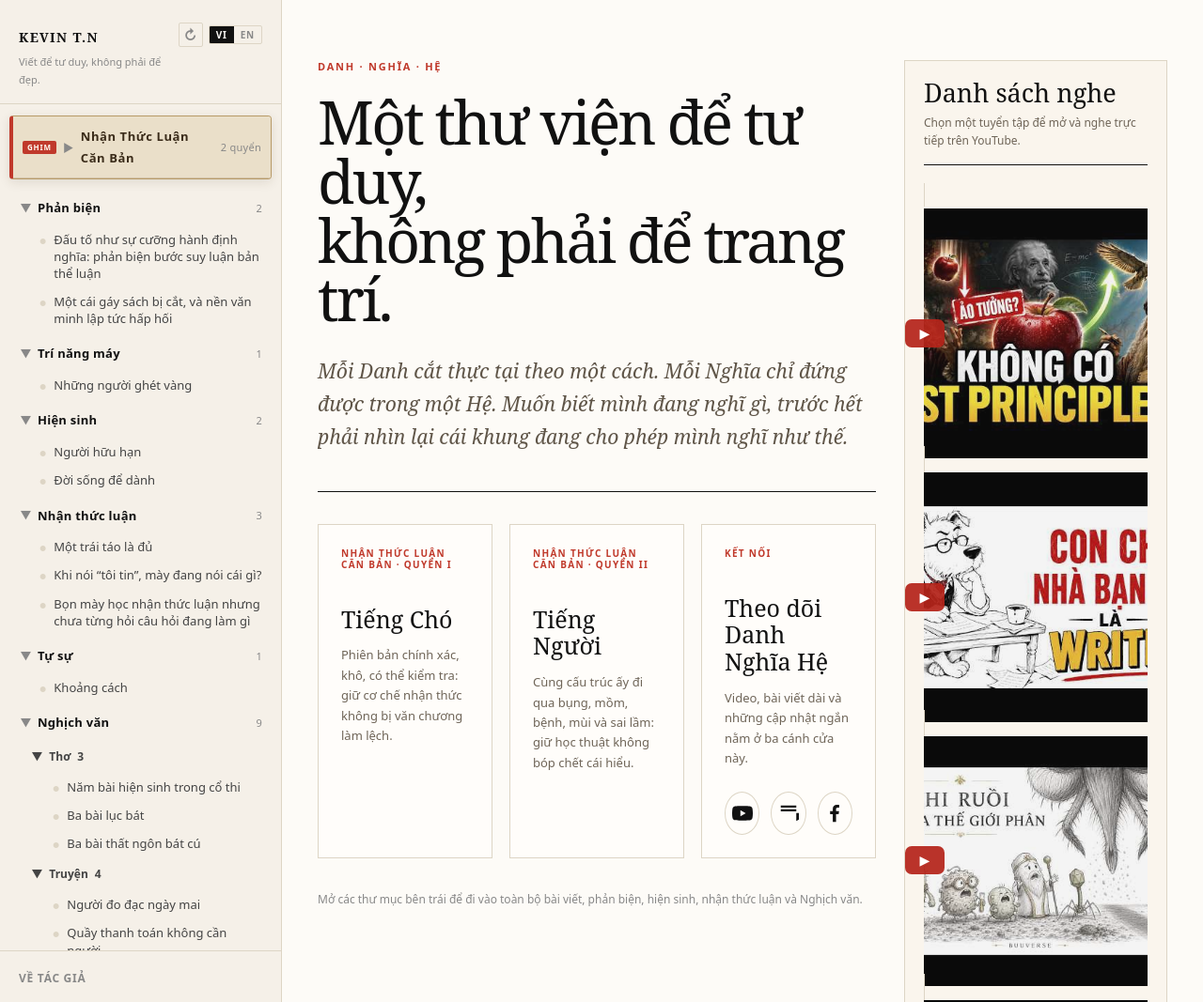
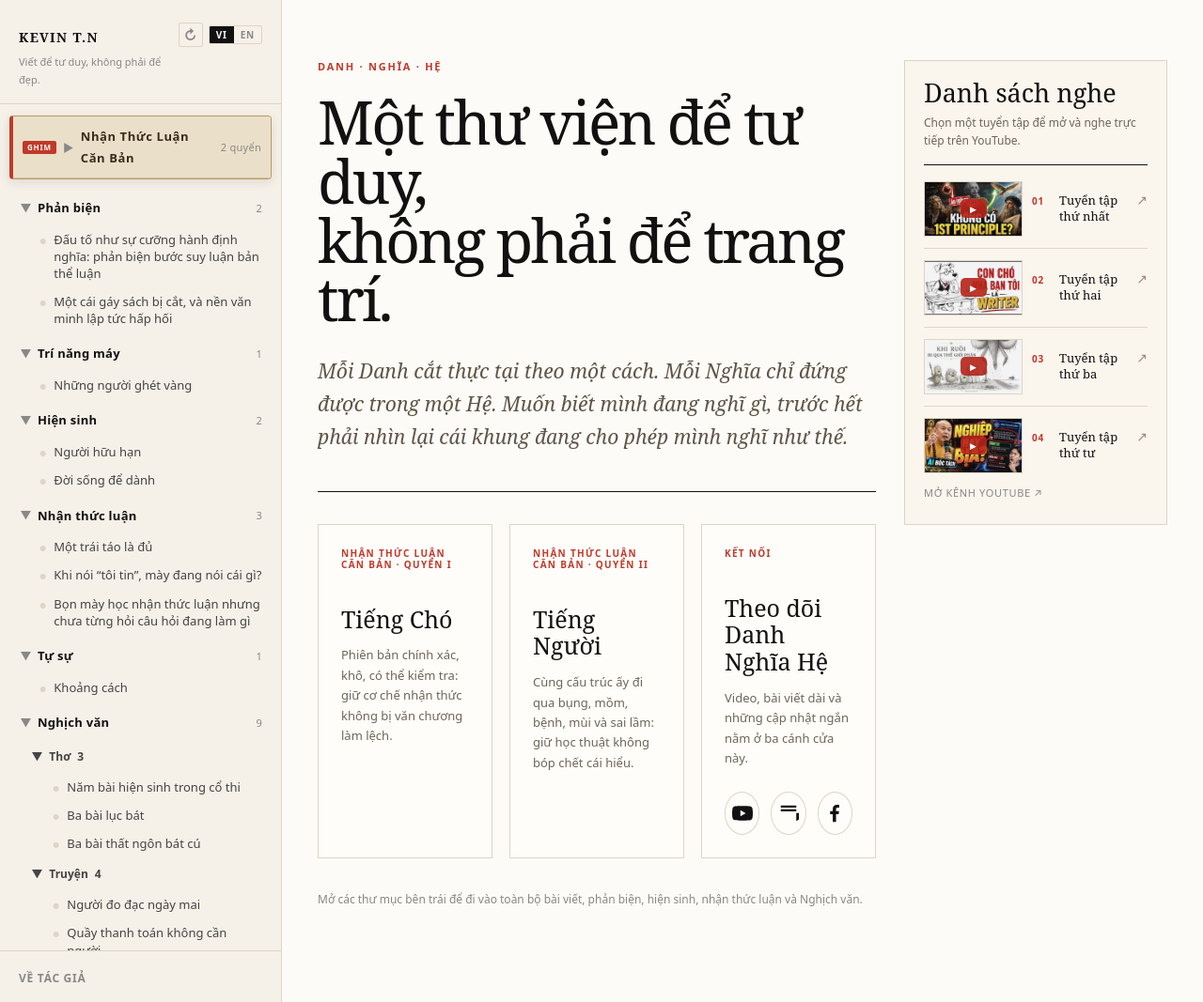
Before and after one commit to jkdkr2439/jkdkr2439.github.io, a Jekyll site: the page built from index.html, in a window 1280 px wide. Shown: the whole page at 94% size. Built offline with Jekyll 4.4.1, drawn with Linux system fonts in a browser that asks for light colours.

Commit message:
Reduce playlist thumbnail prominence

```diff
--- a/index.html
+++ b/index.html
@@ -444,14 +444,15 @@ body {
 .listening-heading { margin-bottom: 17px; padding-bottom: 15px; border-bottom: 1px solid var(--ink); }
 .listening-heading h2 { margin: 0; font-size: 27px; font-weight: 400; line-height: 1.05; }
 .listening-heading p { margin: 9px 0 0; color: #6f6558; font: 12px/1.55 system-ui, -apple-system, sans-serif; }
-.playlist-links { display: grid; gap: 15px; }
-.playlist-link { display: block; color: var(--ink); text-decoration: none; }
+.playlist-links { display: grid; gap: 12px; }
+.playlist-link { display: grid; grid-template-columns: minmax(105px, 42%) minmax(0, 1fr); align-items: center; gap: 10px; padding-bottom: 12px; border-bottom: 1px solid #e1d7c8; color: var(--ink); text-decoration: none; }
+.playlist-link:last-child { padding-bottom: 0; border-bottom: 0; }
 .playlist-thumbnail { position: relative; aspect-ratio: 16 / 9; overflow: hidden; border: 1px solid var(--border); background: #e9e1d5; }
 .playlist-thumbnail img { display: block; width: 100%; height: 100%; object-fit: cover; filter: saturate(.75) contrast(.92); transition: filter .18s, transform .18s; }
-.playlist-play { position: absolute; left: 50%; top: 50%; display: grid; width: 42px; height: 30px; place-items: center; border-radius: 7px; background: rgba(181, 35, 26, .92); color: white; font: 14px/1 system-ui, sans-serif; transform: translate(-50%, -50%); }
-.playlist-caption { display: grid; grid-template-columns: 30px 1fr auto; align-items: baseline; gap: 8px; padding: 9px 2px 0; }
+.playlist-play { position: absolute; left: 50%; top: 50%; display: grid; width: 28px; height: 20px; place-items: center; border-radius: 5px; background: rgba(181, 35, 26, .9); color: white; font: 9px/1 system-ui, sans-serif; transform: translate(-50%, -50%); }
+.playlist-caption { display: grid; grid-template-columns: 24px minmax(0, 1fr) auto; align-items: baseline; gap: 5px; padding: 0; }
 .playlist-number { color: var(--red); font: 700 10px/1 system-ui, -apple-system, sans-serif; letter-spacing: .08em; }
-.playlist-name { font-size: 15px; line-height: 1.25; }
+.playlist-name { font-size: 13px; line-height: 1.3; }
 .playlist-arrow { color: #9d8870; font: 14px/1 Georgia, serif; }
 .playlist-link:hover .playlist-thumbnail img, .playlist-link:focus-visible .playlist-thumbnail img { filter: saturate(1) contrast(1); transform: scale(1.018); }
 .playlist-link:hover .playlist-name, .playlist-link:focus-visible .playlist-name { color: var(--red); }
```
